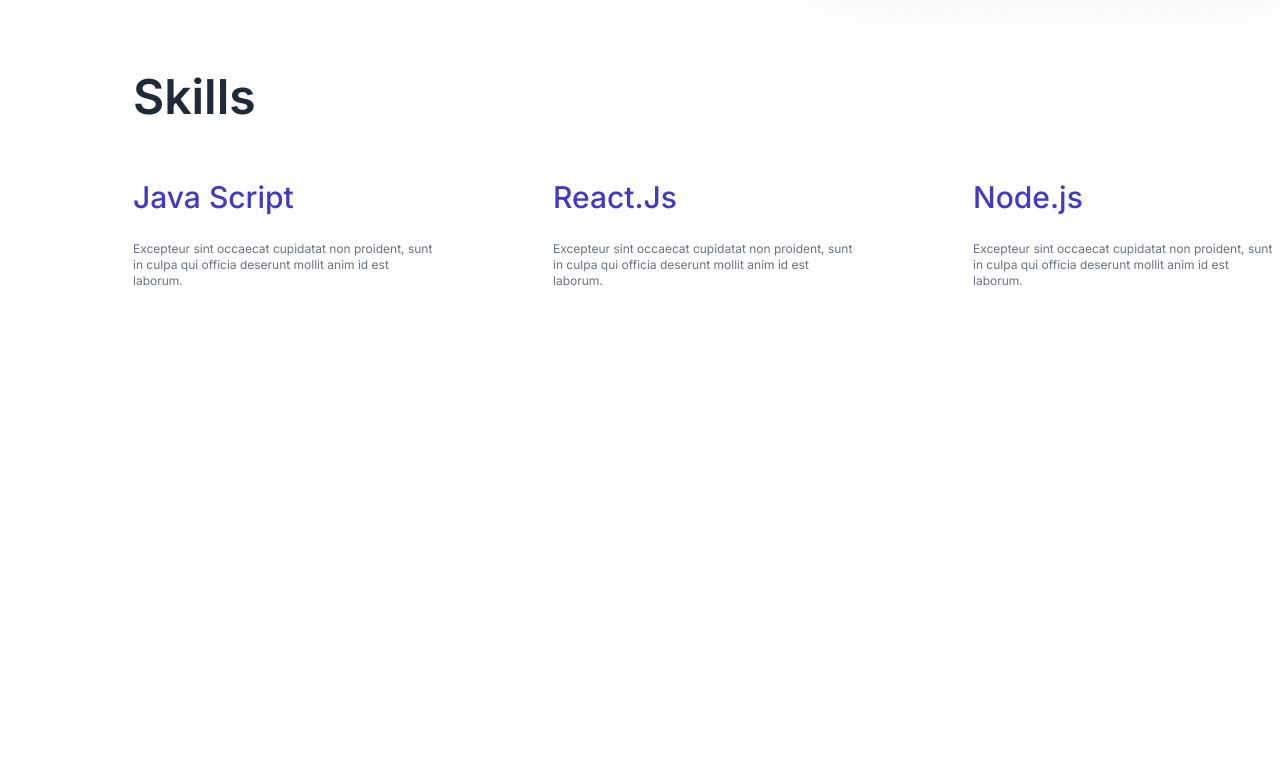
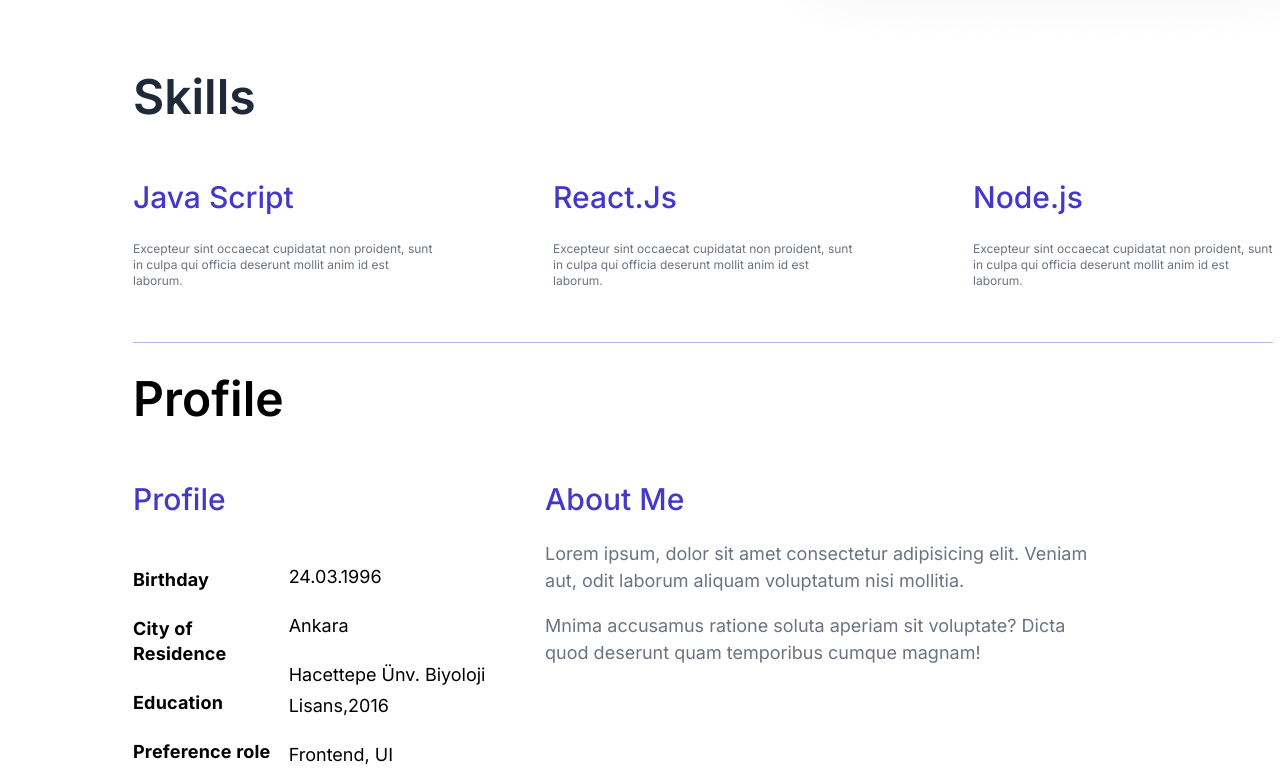
Before and after one commit to Workintech/FSWeb-Frontend-Challenge, a React (Create React App) app in the folder web-sayfam/: page / in a window 1280 px wide. Shown: the part 766-1536 px from the top of the page. Before the commit the page ends 1067 px from the top, so only its background shows below. Built offline with nearby package versions, Linux system fonts and the light colour scheme.

Commit message:
profile kısmı tamamlandı projects kısmı tamamlanıcak

```diff
--- a/web-sayfam/src/App.js
+++ b/web-sayfam/src/App.js
@@ -3,6 +3,7 @@
 import { useState } from "react";
 import Hero from "./components/Hero";
 import Skills from "./components/Skills";
+import Profile from "./components/Profile";
 const initialDAta = {
   name: "Almila Su",
   birthday: "24.03.1996",
@@ -16,7 +17,7 @@
   return (
     <>
       <link rel="preconnect" href="https://fonts.googleapis.com" />
-      <link rel="preconnect" href="https://fonts.gstatic.com" crossorigin />
+      <link rel="preconnect" href="https://fonts.gstatic.com" />
       <link
         href="https://fonts.googleapis.com/css2?family=Inter:wght@100;200;300;400;500;600;700;800&display=swap"
         rel="stylesheet"
@@ -30,6 +31,7 @@
       <Header />
       <Hero profildata={profildata} />
       <Skills />
+      <Profile profildata={profildata} />
     </>
   );
 }
--- /dev/null
+++ b/web-sayfam/src/components/Profile.js
@@ -0,0 +1,39 @@
+function Profile(props) {
+  return (
+    <div className="profile-container">
+      <p className="vector-two"></p>
+      <h1 className="profile-title">Profile</h1>
+      <div className="profile-explanation-area-flex">
+        <div className="profile-explanation-area">
+          <h3 className="profile-second-title">Profile</h3>
+          <div className="profile-explanation-flex">
+            <div className="profile-explanation-title">
+              <h4>Birthday</h4>
+              <h4>City of Residence</h4>
+              <h4>Education </h4>
+              <h4>Preference role</h4>
+            </div>
+            <div className="profile-explanation">
+              <p>{props.profildata.birthday}</p>
+              <p>{props.profildata.cityofresidence}</p>
+              <p>{props.profildata.education}</p>
+              <p>{props.profildata.preference}</p>
+            </div>
+          </div>
+        </div>
+        <div className="profile-about-area">
+          <h3 className="profile-third-title">About Me</h3>
+          <p>
+            Lorem ipsum, dolor sit amet consectetur adipisicing elit. Veniam
+            aut, odit laborum aliquam voluptatum nisi mollitia.
+            <p>
+              Mnima accusamus ratione soluta aperiam sit voluptate? Dicta quod
+              deserunt quam temporibus cumque magnam!
+            </p>
+          </p>
+        </div>
+      </div>
+    </div>
+  );
+}
+export default Profile;
--- /dev/null
+++ b/web-sayfam/src/components/profile.css
@@ -0,0 +1,113 @@
+.profile-container{
+width: 1140px;
+height: 355px;
+margin-top: 90px;
+margin-left: 125px;
+border: 1px;
+}
+.vector-two{
+    width: 1140px;
+    height: 1px;
+    background-color: rgba(186, 178, 231, 1)
+}
+
+.profile-title{
+width: 150px;
+height: 48px;
+top: 1049px;
+left: 125px;
+font-family: 'Inter', sans-serif;
+font-size: 48px;
+font-weight: 600;
+line-height: 48px;
+letter-spacing: 0em;
+text-align: left;
+
+}
+.profile-explanation-area-flex{
+display: flex;
+flex-direction: row;
+}
+.profile-explanation-area{
+    width: 412.08px;
+    height: 229px;
+    top: 1136px;
+    left: 125px;
+
+
+}
+.profile-second-title{
+width: 137.09px;
+height: 28px;
+top: 1136px;
+left: 125px;
+font-family: 'Inter', sans-serif;
+font-size: 30px;
+font-weight: 500;
+line-height: 28px;
+letter-spacing: 0em;
+text-align: left;
+color:rgba(67, 56, 202, 1);
+
+}
+.profile-third-title{
+width: 576.9px;
+height: 24.42px;
+top: 1136px;
+left: 593.43px;
+font-family: 'Inter', sans-serif;
+font-size: 30px;
+font-weight: 500;
+line-height: 28px;
+letter-spacing: 0em;
+text-align: left;
+color:rgba(67, 56, 202, 1);
+}
+
+.profile-about-area{
+width: 576.9px;
+height: 182px;
+top: 1136px;
+left: 593.43px;
+}
+.profile-about-area p{
+    width: 558.41px;
+    height: 143px;
+    top: 1175px;
+    left: 593.43px;
+    font-family: 'Inter', sans-serif;
+font-size: 18px;
+font-weight: 400;
+line-height: 27px;
+letter-spacing: 0em;
+text-align: left;
+color:rgba(107, 114, 128, 1);
+}
+
+.profile-explanation-title{
+width: 155.65px;
+height: 180px;
+top: 1185px;
+left: 125px;
+font-family: 'Inter', sans-serif;
+font-size: 18px;
+font-weight: 600;
+line-height:25px;
+letter-spacing: 0.01em;
+text-align: left;
+}
+.profile-explanation{
+width: 231.8px;
+height: 180px;
+top: 1185px;
+left: 305.29px;
+font-family: 'Inter', sans-serif;
+font-size: 18px;
+font-weight: 400;
+line-height: 31px;
+text-align: left;
+}
+.profile-explanation-flex{
+    display: flex;
+    flex-direction: row;
+}
--- a/web-sayfam/src/index.js
+++ b/web-sayfam/src/index.js
@@ -7,6 +7,7 @@
 import "./components/header.css";
 import "./components/hero.css";
 import "./components/skills.css";
+import "./components/profile.css";
 const root = ReactDOM.createRoot(document.getElementById("root"));
 root.render(
   <React.StrictMode>
```
